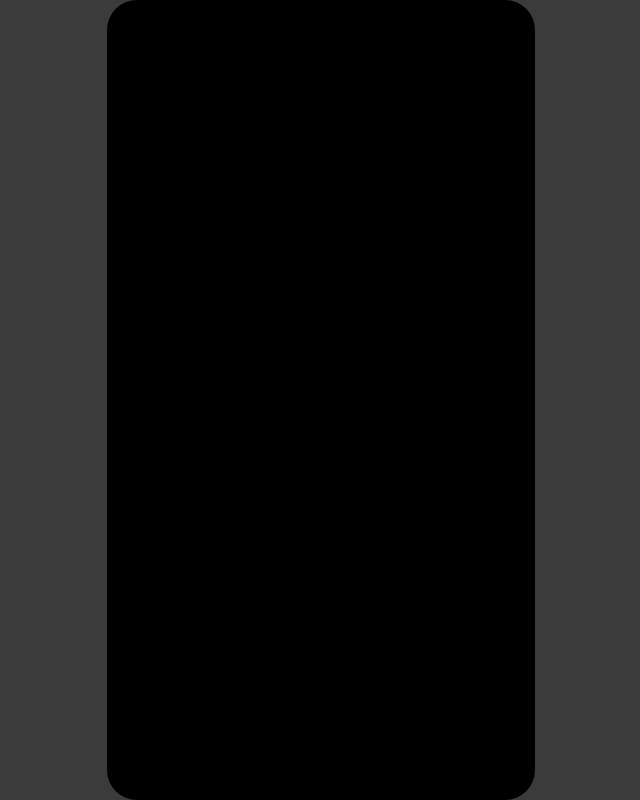
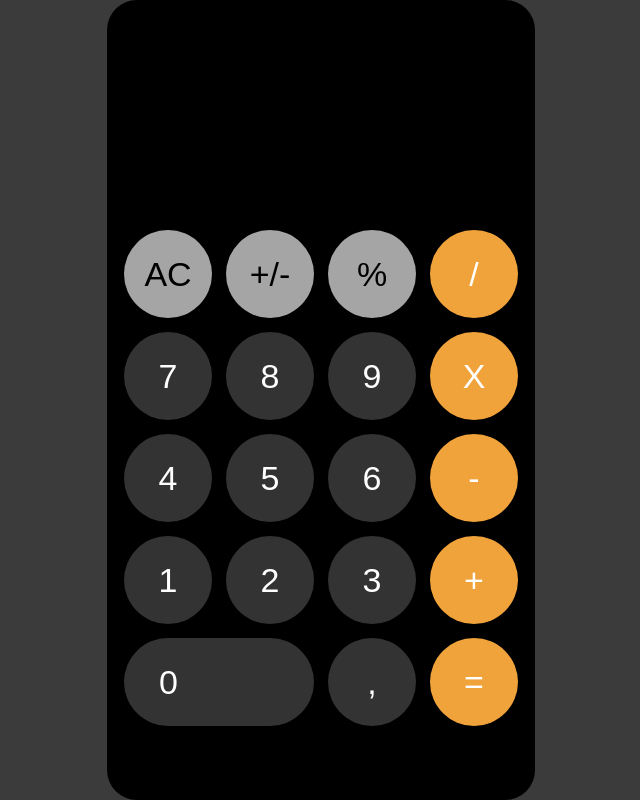
Before and after one commit to LVSTDVNCE/Simple-Calc, a website built with Vite: page index.html in a window 1280 px wide. Shown: the whole page, without its empty margins (319-959 px from the left). Built offline with nearby package versions, Linux system fonts and the light colour scheme; a web font is replaced by a local one.

Commit message:
add some styles

```diff
--- a/index.html
+++ b/index.html
@@ -5,11 +5,37 @@
   <meta charset="UTF-8" />
   <link rel="icon" type="image/svg+xml" href="/logo.svg" />
   <meta name="viewport" content="width=device-width, initial-scale=1.0" />
+  <link rel="stylesheet" href="./style.css">
   <title>Calculator</title>
 </head>
 
 <body>
-  <div id="app"></div>
+  <div class="container">
+    <div class="result-window">
+
+    </div>
+    <div class="wrapper-buttons">
+      <button class="btn btn-clear light-gray">AC</button>
+      <button class="btn btn-mod light-gray">+/-</button>
+      <button class="btn btn-percent light-gray">%</button>
+      <button class="btn btn-clear orange">/</button>
+      <button class="btn btn-clear">7</button>
+      <button class="btn btn-clear">8</button>
+      <button class="btn btn-clear">9</button>
+      <button class="btn btn-clear orange">X</button>
+      <button class="btn btn-clear">4</button>
+      <button class="btn btn-clear">5</button>
+      <button class="btn btn-clear">6</button>
+      <button class="btn btn-clear orange">-</button>
+      <button class="btn btn-clear">1</button>
+      <button class="btn btn-clear">2</button>
+      <button class="btn btn-clear">3</button>
+      <button class="btn btn-clear orange">+</button>
+      <button class="btn btn-clear zero">0</button>
+      <button class="btn btn-clear">,</button>
+      <button class="btn btn-clear orange">=</button>
+    </div>
+  </div>
   <script type="module" src="/main.js"></script>
 </body>
 
--- a/main.js
+++ /dev/null
@@ -1,7 +0,0 @@
-import './style.css'
-
-document.querySelector('#app').innerHTML = `
-  <div class='container'>
-
-  </div>
-`
--- a/style.css
+++ b/style.css
@@ -1,9 +1,12 @@
+@import url('https://fonts.cdnfonts.com/css/sf-pro-display');
+
 body {
 	height: 98vh;
 	background-color: #3b3b3b;
 	display: flex;
 	justify-content: center;
 	align-items: center;
+	font-family: 'SF Pro Display', sans-serif;
 }
 
 .container {
@@ -11,4 +14,48 @@ body {
 	height: 800px;
 	background-color: #000000;
 	border-radius: 30px;
+	display: flex;
+	flex-direction: column;
 }
+
+.result-window {
+	width: 100%;
+	height: 230px;
+}
+
+.wrapper-buttons {
+	width: 100%;
+	height: 496px;
+	display: flex;
+	justify-content: center;
+	flex-wrap: wrap;
+	gap: 14px;
+}
+
+.btn {
+	width: 88px;
+	height: 88px;
+	border-radius: 50%;
+	background-color: #333333;
+	border: none;
+	color: white;
+	line-height: 48px;
+	font-size: 34px;
+	font-weight: 500;
+}
+
+.zero {
+	width: 190px;
+	border-radius: 352px;
+	text-align: start;
+	padding-left: 35px;
+}
+
+.light-gray {
+	background-color: #a5a5a5;
+	color: #000;
+}
+
+.orange {
+	background-color: #f1a33b;
+}
```
